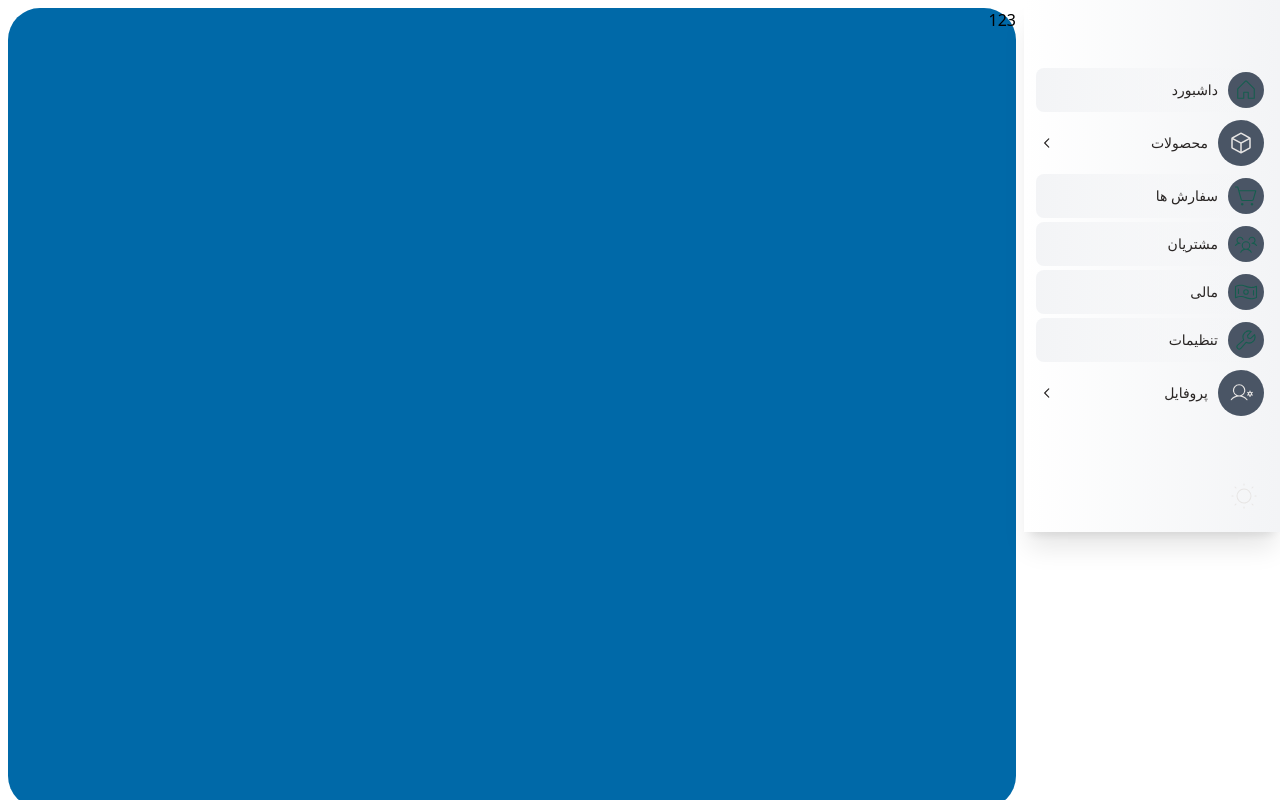
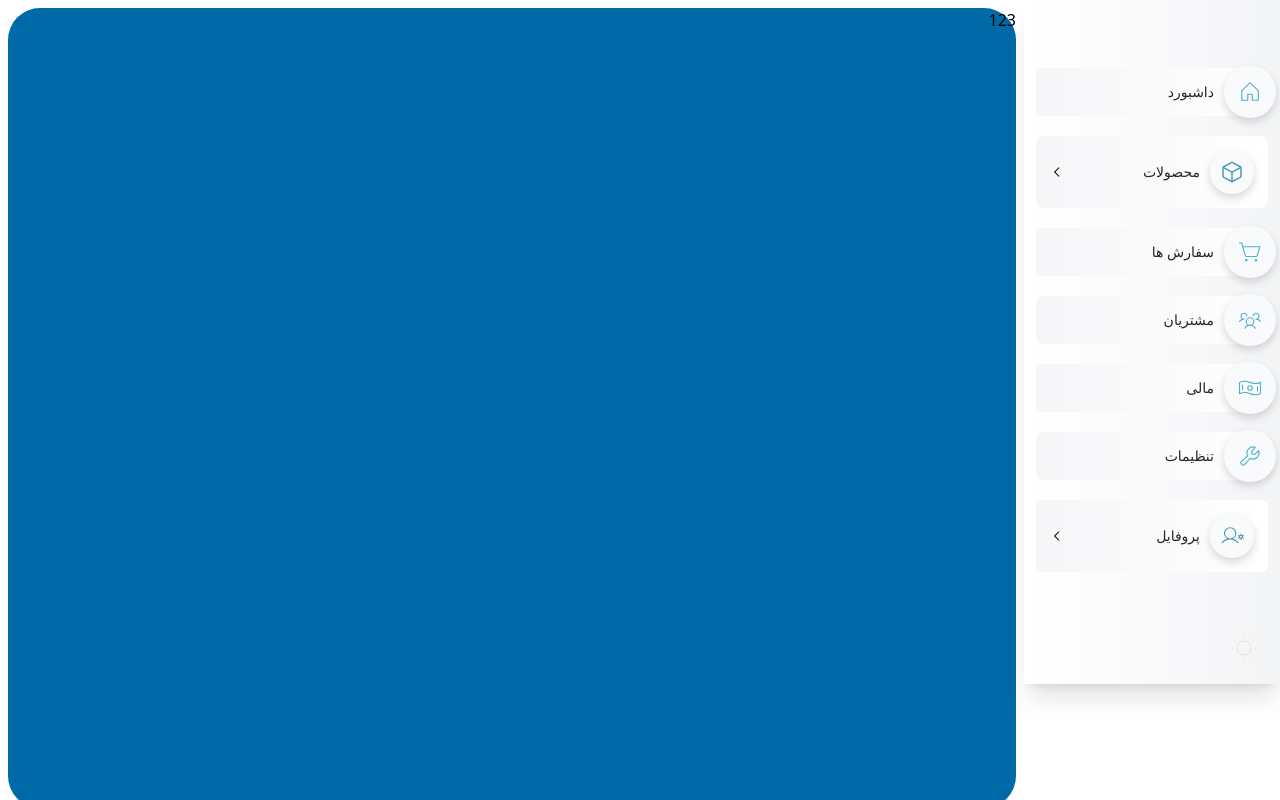
Before and after one commit to Mehregan-A/admin-react-v1, a React (Vite) app: page / in a window 1280 px wide. Built offline with nearby package versions, Linux system fonts and the light colour scheme.

Commit message:
write sidebar

```diff
--- a/src/components/Sidebar.jsx
+++ b/src/components/Sidebar.jsx
@@ -145,31 +145,21 @@ const Sidebar = ({ open_close, open_slider }) => {
             >
                 <div className="flex flex-col h-full justify-between">
                     <div className="mt-7 mx-3 flex flex-col items-center justify-center text-sm">
-                        <ul className="pt-10 mb-10 flex flex-col gap-1 w-full">
+                        <ul className="pt-10 mb-10 flex flex-col gap-5 w-full">
                             {SideItem.map((item) =>
                                 item.sub.length > 0 ? (
                                     <li
                                         key={item.id}
-                                        className="flex flex-col w-full"
+                                        className="relative anime_hover w-full duration-500 group transition-colors cursor-pointer flex items-center p-3.5  bg-gradient-to-r from-gray-100/80 to-white hover:bg-cyan-50/20  hover:shadow hover:shadow-cyan-300/50 rounded-lg hover:drop-shadow-lg hover:drop-shadow-cyan-300  "
                                     >
-
-                                        <div
-                                            onClick={() => subMenu(item.id)}
-                                            className={`anime_hover w-full duration-500 group transition-colors cursor-pointer flex items-center rounded-full p-1 ${
-                                                subId === item.id
-                                                    ? "bg-gradient-to-l from-gray-200 via-gray-300 to-gray-400 dark:bg-gradient-to-l dark:from-stone-400/90 dark:via-stone-600 dark:to-stone-700/30"
-                                                    : "hover:bg-gradient-to-l from-gray-100 via-gray-200 to-gray-300 dark:hover:bg-gradient-to-l dark:from-stone-400/90 dark:via-stone-600 dark:to-stone-700/30"
-                                            }`}
-                                        >
-
-                                        <div className={`${subId === item.id?"bg-gray-300 dark:bg-stone-300/40":"bg-gray-100 dark:bg-stone-600/80"} rounded-full transition-colors  group-hover:bg-gray-200 dark:group-hover:bg-stone-300/40  text-stone-800 dark:text-white`}>
+                                        <div className={`${subId === item.id?"absolute -right-2 bg-gray-300 dark:bg-stone-300/40":"bg-gray-100 dark:bg-stone-600/80"} rounded-full transition-colors  group-hover:bg-white drop-shadow-lg group-hover:drop-shadow-cyan-300  hover:shadow hover:shadow-cyan-300/50`}>
                                                 <NavLink
                                                     to={item.link }
                                                     className={() =>
                                                         location.pathname === item.link ||
                                                         item.sub.some((sub) => sub.link === location.pathname)
-                                                            ? "active-link w-11.5 h-11.5 text-2xl flex items-center justify-center rounded-full"
-                                                            : "inactive-link w-11.5 h-11.5 bg-gray-600 dark:bg-stone-700 rounded-full text-2xl text-stone-200 dark:text-stone-50 flex items-center justify-center"
+                                                            ? "w-11 h-11 text-2xl flex items-center justify-center rounded-full"
+                                                            : "w-11 h-11  bg-gray-50 text-2xl rounded-full text-cyan-700/70 text-shadow-lg flex items-center justify-center"
                                                     }
                                                 >
                                                     <div className={`${subId === item.id?"inline":"hidden"} hidden group-hover:inline`}>
@@ -188,7 +178,6 @@ const Sidebar = ({ open_close, open_slider }) => {
                                                     }`}
                                                 />
                                             </div>
-                                        </div>
 
                                         {subId === item.id && (
                                             <ul className="ml-8 mt-2 flex flex-col">
@@ -229,16 +218,16 @@ const Sidebar = ({ open_close, open_slider }) => {
                                         )}
                                     </li>
                                 ) : (
-                                    <li key={item.id} className="group transition-colors cursor-pointer flex items-center bg-gradient-to-l from- to-gray-100 hover:bg-emerald-50/20  hover:shadow hover:shadow-emerald-300/50 rounded-lg hover:drop-shadow-lg hover:drop-shadow-emerald-300/50 p-1">
-                                        <div className="rounded-full transition-colors group-hover:bg-white bg-gray-100 ">
+                                    <li key={item.id} className="relative group transition-colors cursor-pointer flex items-center  bg-gradient-to-r from-gray-100/80 to-white hover:inset-shadow-none  hover:bg-cyan-50/20  hover:shadow hover:shadow-cyan-300/50 rounded-lg hover:drop-shadow-lg hover:drop-shadow-cyan-300 p-3.5">
+                                        <div className="absolute -right-2 rounded-full transition-colors duration-300 group-hover:bg-white drop-shadow-lg group-hover:drop-shadow-cyan-300  hover:shadow hover:shadow-cyan-300/50">
                                             <NavLink
                                                 to={item.link}
                                                 end
                                                 onClick={handleItemClick}
                                                 className={({ isActive }) =>
                                                     isActive
-                                                        ? "w-9 h-9 text-2xl flex items-center justify-center rounded-full"
-                                                        : "w-9 h-9 bg-gray-600 dark:bg-stone-700 text-2xl rounded-full text-emerald-800/70 text-shadow-lg flex items-center justify-center"
+                                                        ? "w-13 h-13 text-2xl flex items-center justify-center rounded-full"
+                                                        : "w-13 h-13  bg-gray-50 text-2xl rounded-full text-cyan-600/70 text-shadow-lg flex items-center justify-center"
                                                 }
                                             >
                                                 <div className="hidden group-hover:inline">
@@ -249,7 +238,7 @@ const Sidebar = ({ open_close, open_slider }) => {
                                                 </div>
                                             </NavLink>
                                         </div>
-                                        <div className="dark:text-stone-100 text-stone-800 mr-2.5">{item.label}</div>
+                                        <div className="dark:text-stone-100 text-stone-800 mr-10">{item.label}</div>
                                     </li>
                                 )
                             )}
```
